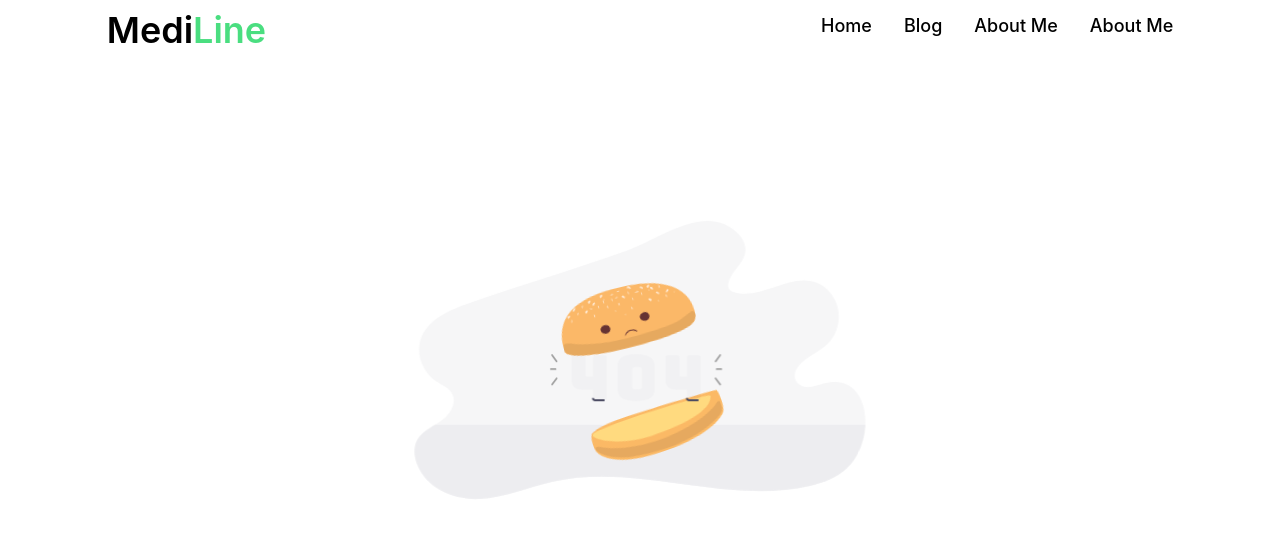
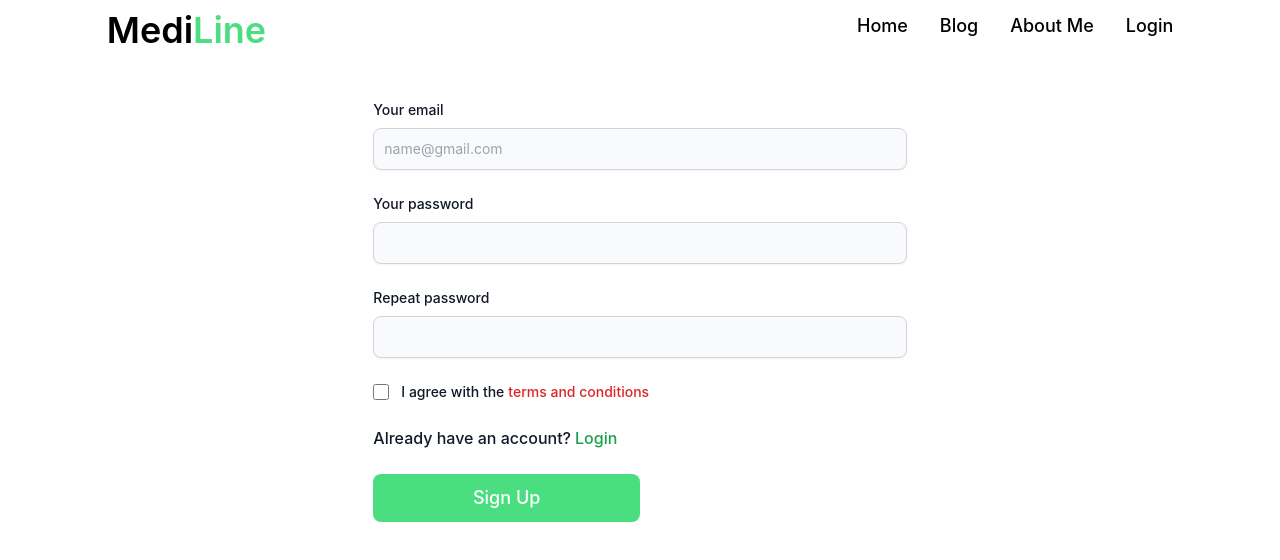
Before and after one commit to Rahad-khan/mediline, a React (Create React App) app: page /register in a window 1280 px wide. Shown: the top 560 px of the page. Built offline with nearby package versions, Linux system fonts and the light colour scheme; no server answers.

Commit message:
sign up and signout done

```diff
--- a/package.json
+++ b/package.json
@@ -6,8 +6,10 @@
     "@testing-library/jest-dom": "^5.16.4",
     "@testing-library/react": "^13.1.1",
     "@testing-library/user-event": "^13.5.0",
+    "firebase": "^9.6.11",
     "react": "^18.0.0",
     "react-dom": "^18.0.0",
+    "react-firebase-hooks": "^5.0.3",
     "react-icons": "^4.3.1",
     "react-responsive-carousel": "^3.2.23",
     "react-router-dom": "^6.3.0",
--- a/src/App.js
+++ b/src/App.js
@@ -6,6 +6,9 @@ import Blog from './components/Blog/Blog';
 import CheckOut from './components/CheckOut/CheckOut';
 import AboutMe from './components/AboutMe/AboutMe';
 import Error from './components/Error/Error';
+import Login from './components/Login/Login';
+import Register from './components/Register/Register';
+import RequireAuth from './components/RequireAuth/RequireAuth';
 
 function App() {
   return (
@@ -15,7 +18,13 @@ function App() {
         <Route path='/' element={<Home/>}></Route>
         <Route path='/blog' element={<Blog></Blog>}></Route>
         <Route path='/aboutme' element={<AboutMe/>}></Route>
-        <Route path='/checkout' element={<CheckOut/>}></Route>
+        <Route path='/checkout' element={
+          <RequireAuth>
+            <CheckOut/>
+          </RequireAuth>
+        }></Route>
+        <Route path='/login' element={<Login/>}></Route>
+        <Route path='/register' element={<Register/>}></Route>
         <Route path='*' element={<Error/>}></Route>
       </Routes>
     </div>
--- a/src/components/Footer/Footer.js
+++ b/src/components/Footer/Footer.js
@@ -6,86 +6,86 @@ import {BsTwitter, BsGithub} from 'react-icons/bs'
 const Footer = () => {
     const currentYear= new Date().getFullYear();
     return (
-        <footer class="bg-gray-800">
-    <div class="grid grid-cols-2 gap-8 py-8 px-6 md:grid-cols-4">
+        <footer className="bg-gray-800">
+    <div className="grid grid-cols-2 gap-8 py-8 px-6 md:grid-cols-4">
         <div>
-            <h2 class="mb-6 text-sm font-semibold text-gray-400 uppercase">Company</h2>
-            <ul class="text-gray-300">
-                <li class="mb-4">
-                    <a href="/" class=" hover:underline">About</a>
+            <h2 className="mb-6 text-sm font-semibold text-gray-400 uppercase">Company</h2>
+            <ul className="text-gray-300">
+                <li className="mb-4">
+                    <a href="/" className=" hover:underline">About</a>
                 </li>
-                <li class="mb-4">
-                    <a href="/" class="hover:underline">Careers</a>
+                <li className="mb-4">
+                    <a href="/" className="hover:underline">Careers</a>
                 </li>
-                <li class="mb-4">
-                    <a href="/" class="hover:underline">Blog</a>
+                <li className="mb-4">
+                    <a href="/" className="hover:underline">Blog</a>
                 </li>
             </ul>
         </div>
         <div>
-            <h2 class="mb-6 text-sm font-semibold text-gray-400 uppercase">Help center</h2>
-            <ul class="text-gray-300">
-                <li class="mb-4">
-                    <a href="/" class="hover:underline">Discord Server</a>
+            <h2 className="mb-6 text-sm font-semibold text-gray-400 uppercase">Help center</h2>
+            <ul className="text-gray-300">
+                <li className="mb-4">
+                    <a href="/" className="hover:underline">Discord Server</a>
                 </li>
-                <li class="mb-4">
-                    <a href="/" class="hover:underline">Twitter</a>
+                <li className="mb-4">
+                    <a href="/" className="hover:underline">Twitter</a>
                 </li>
-                <li class="mb-4">
-                    <a href="/" class="hover:underline">Facebook</a>
+                <li className="mb-4">
+                    <a href="/" className="hover:underline">Facebook</a>
                 </li>
-                <li class="mb-4">
-                    <a href="/" class="hover:underline">Contact Us</a>
+                <li className="mb-4">
+                    <a href="/" className="hover:underline">Contact Us</a>
                 </li>
             </ul>
         </div>
         <div>
-            <h2 class="mb-6 text-sm font-semibold text-gray-400 uppercase">Legal</h2>
-            <ul class="text-gray-300">
-                <li class="mb-4">
-                    <a href="/" class="hover:underline">Privacy Policy</a>
+            <h2 className="mb-6 text-sm font-semibold text-gray-400 uppercase">Legal</h2>
+            <ul className="text-gray-300">
+                <li className="mb-4">
+                    <a href="/" className="hover:underline">Privacy Policy</a>
                 </li>
-                <li class="mb-4">
-                    <a href="/" class="hover:underline">Licensing</a>
+                <li className="mb-4">
+                    <a href="/" className="hover:underline">Licensing</a>
                 </li>
-                <li class="mb-4">
-                    <a href="/" class="hover:underline">Terms &amp; Conditions</a>
+                <li className="mb-4">
+                    <a href="/" className="hover:underline">Terms &amp; Conditions</a>
                 </li>
             </ul>
         </div>
         <div>
-            <h2 class="mb-6 text-sm font-semibold text-gray-400 uppercase">Download</h2>
-            <ul class="text-gray-300">
-                <li class="mb-4">
-                    <a href="/" class="hover:underline">iOS</a>
+            <h2 className="mb-6 text-sm font-semibold text-gray-400 uppercase">Download</h2>
+            <ul className="text-gray-300">
+                <li className="mb-4">
+                    <a href="/" className="hover:underline">iOS</a>
                 </li>
-                <li class="mb-4">
-                    <a href="/" class="hover:underline">Android</a>
+                <li className="mb-4">
+                    <a href="/" className="hover:underline">Android</a>
                 </li>
-                <li class="mb-4">
-                    <a href="/" class="hover:underline">Windows</a>
+                <li className="mb-4">
+                    <a href="/" className="hover:underline">Windows</a>
                 </li>
-                <li class="mb-4">
-                    <a href="/" class="hover:underline">MacOS</a>
+                <li className="mb-4">
+                    <a href="/" className="hover:underline">MacOS</a>
                 </li>
             </ul>
         </div>
     </div>
-    <div class="py-6 px-4 bg-gray-700 md:flex md:items-center md:justify-between">
-        <span class="text-sm text-gray-300 sm:text-center">&copy; {currentYear} MediLine. All Rights Reserved.
+    <div className="py-6 px-4 bg-gray-700 md:flex md:items-center md:justify-between">
+        <span className="text-sm text-gray-300 sm:text-center">&copy; {currentYear} MediLine. All Rights Reserved.
         </span>
-        <div class="flex mt-4 space-x-6 sm:justify-center md:mt-0 items-center">
-            <a href="/" class="text-gray-400 hover:text-white">
-                <RiFacebookCircleFill  class="w-5 h-5"></RiFacebookCircleFill>
+        <div className="flex mt-4 space-x-6 sm:justify-center md:mt-0 items-center">
+            <a href="/" className="text-gray-400 hover:text-white">
+                <RiFacebookCircleFill  className="w-5 h-5"></RiFacebookCircleFill>
             </a>
-            <a href="/" class="text-gray-400 hover:text-white">
-                <GrInstagram class="w-5 h-5"></GrInstagram>
+            <a href="/" className="text-gray-400 hover:text-white">
+                <GrInstagram className="w-5 h-5"></GrInstagram>
             </a>
-            <a href="/" class="text-gray-400 hover:text-white">
-                <BsTwitter class="w-5 h-5"></BsTwitter>
+            <a href="/" className="text-gray-400 hover:text-white">
+                <BsTwitter className="w-5 h-5"></BsTwitter>
             </a>
-            <a href="/" class="text-gray-400 hover:text-white">
-                <BsGithub  class="w-5 h-5"></BsGithub>
+            <a href="/" className="text-gray-400 hover:text-white">
+                <BsGithub  className="w-5 h-5"></BsGithub>
             </a>
         </div>
     </div>
--- a/src/components/Header/Header.js
+++ b/src/components/Header/Header.js
@@ -3,9 +3,13 @@ import { Link } from "react-router-dom";
 import CustomLink from "../CustomLink/CustomLink";
 import { CgMenu } from "react-icons/cg";
 import { ImCross } from "react-icons/im";
+import { useAuthState } from "react-firebase-hooks/auth";
+import auth from "../../firebase.init";
+import { signOut } from "firebase/auth";
 
 const Header = () => {
   const [open, setOpen] = useState(false);
+  const [user] = useAuthState(auth);
 
   return (
     <header  className='md:w-5/6 p-4 md:p-0 mx-auto'>
@@ -47,10 +51,13 @@ const Header = () => {
                 </CustomLink>
               </li>
               <li className="mb-2">
-                <CustomLink
-                  to="/aboutme">
-                  About Me
+                {
+                  user ? <button className="font-medium" onClick={() => signOut(auth)}>Sign Out</button> : <CustomLink
+                  to="/login">
+                  Login
                 </CustomLink>
+                }
+
               </li>
             </ul>
           </div>
--- /dev/null
+++ b/src/components/Login/Login.js
@@ -0,0 +1,64 @@
+import React from "react";
+import { Link, useLocation, useNavigate } from "react-router-dom";
+import Register from "../Register/Register";
+
+const Login = () => {
+    let navigate = useNavigate();
+  let location = useLocation();
+  let from = location.state?.from?.pathname || "/";
+  return (
+    <div className="my-10 md:w-5/6 mx-auto">
+      <form className="md:w-1/2 mx-auto w-5/6 ">
+        <div className="mb-6">
+          <label
+            htmlFor="email"
+            className="block mb-2 text-sm font-medium text-gray-900 dark:text-gray-300"
+          >
+            Your email
+          </label>
+          <input
+            type="email"
+            id="email"
+            className="shadow-sm bg-gray-50 border border-gray-300 text-gray-900 text-sm rounded-lg  focus:outline-green-300 block w-full p-2.5"
+            placeholder="name@gmail.com"
+            required
+          />
+        </div>
+        <div className="mb-6">
+          <label
+            htmlFor="password"
+            className="block mb-2 text-sm font-medium text-gray-900 dark:text-gray-300"
+          >
+            Your password
+          </label>
+          <input
+            type="password"
+            id="password"
+            className="shadow-sm bg-gray-50 border border-gray-300 text-gray-900 text-sm rounded-lg  focus:outline-green-300 block w-full p-2.5"
+            required
+          />
+        </div>
+
+        <div className="text-sm mb-6">
+          <label
+            htmlFor="terms"
+            className="font-medium text-gray-900 dark:text-gray-300"
+          >
+            New to MediLine ?
+            <Link className="text-green-600 hover:underline ml-1" to='/register'>
+              Create New Account
+            </Link>
+          </label>
+        </div>
+        <button
+          type="submit"
+          className="text-white bg-green-700 hover:bg-green-800 focus:ring-4 focus:outline-none focus:ring-green-300 font-medium rounded-lg text-lg w-1/2 block px-6 py-2.5 text-center"
+        >
+          Login
+        </button>
+      </form>
+    </div>
+  );
+};
+
+export default Login;
--- /dev/null
+++ b/src/components/Register/Register.js
@@ -0,0 +1,121 @@
+import React, { useState } from "react";
+import { Link } from "react-router-dom";
+import {useCreateUserWithEmailAndPassword} from 'react-firebase-hooks/auth'
+import auth from "../../firebase.init";
+
+const Register = () => {
+    const [checked, setChecked] = useState(false);
+    const [repeatPassword, setRepeatPassword] = useState('');
+    const [error, setError] = useState('');
+    const [
+        createUserWithEmailAndPassword,
+        user,
+        loading,
+        createError,
+      ] = useCreateUserWithEmailAndPassword(auth , {sendEmailVerification: true});
+
+    const handleSignUp = (event) => {
+        event.preventDefault();
+        const email = event.target.email.value;
+        const password = event.target.password.value;
+        if (password !== repeatPassword) {
+            return setError("Password Didn't Match Try Again")
+        }
+        createUserWithEmailAndPassword(email, password);
+        setError('')
+    }
+  return (
+    <div className="my-10 md:w-5/6 mx-auto">
+      <form className="md:w-1/2 mx-auto w-5/6 " onSubmit={handleSignUp}>
+        <div className="mb-6">
+          <label
+            htmlFor="email"
+            className="block mb-2 text-sm font-medium text-gray-900 dark:text-gray-300"
+          >
+            Your email
+          </label>
+          <input
+            type="email"
+            id="email"
+            className="shadow-sm bg-gray-50 border border-gray-300 text-gray-900 text-sm rounded-lg  focus:outline-green-300 block w-full p-2.5"
+            placeholder="name@gmail.com"
+            required
+          />
+        </div>
+        <div className="mb-6">
+          <label
+            htmlFor="password"
+            className="block mb-2 text-sm font-medium text-gray-900 dark:text-gray-300"
+          >
+            Your password
+          </label>
+          <input
+            type="password"
+            id="password"
+            className="shadow-sm bg-gray-50 border border-gray-300 text-gray-900 text-sm rounded-lg  focus:outline-green-300 block w-full p-2.5"
+            required
+          />
+        </div>
+
+        <div className="mb-6">
+          <label
+            htmlFor="repeat-password"
+            className="block mb-2 text-sm font-medium text-gray-900 dark:text-gray-300"
+          >
+            Repeat password
+          </label>
+          <input
+          onBlur={(e) => setRepeatPassword(e.target.value)}
+            type="password"
+            id="repeat-password"
+            className="shadow-sm bg-gray-50 border border-gray-300 text-gray-900 text-sm rounded-lg  focus:outline-green-300 block w-full p-2.5"
+            required
+          />
+        </div>
+        <div className="flex items-start mb-6">
+          <div className="flex items-center h-5">
+            <input
+            onClick={() => setChecked(!checked)}
+              id="terms"
+              aria-describedby="terms"
+              type="checkbox"
+              className="w-4 h-4 bg-gray-50 rounded border border-gray-300 focus:ring-3 focus:ring-green-300"
+              required
+            />
+          </div>
+          <div className="ml-3 text-sm">
+            <label
+              htmlFor="terms"
+              className="font-medium text-gray-900 dark:text-gray-300"
+            >
+              I agree with the
+              <span className={`ml-1 ${checked? "text-green-600 hover:underline" : "text-red-600"} `}>
+                terms and conditions
+              </span>
+            </label>
+          </div>
+        </div>
+        <div className="text-start mb-6">
+          <label
+            className="font-medium text-gray-900 dark:text-gray-300"
+          >
+            Already have an account?
+            <Link className="text-green-600 hover:underline ml-1" to="/login">
+              Login
+            </Link>
+          </label>
+        </div>
+        <p className="text-red-700 mb-4">{error}</p>
+        <button
+        disabled={!checked}
+          type="submit"
+          className = {`text-white  focus:ring-4 focus:outline-none focus:ring-green-300 font-medium rounded-lg text-lg w-1/2 block px-6 py-2.5 text-center ${checked ? " bg-green-700 hover:bg-green-800 " : 'bg-green-400'}`}
+        >
+          Sign Up
+        </button>
+      </form>
+    </div>
+  );
+};
+
+export default Register;
--- /dev/null
+++ b/src/components/RequireAuth/RequireAuth.js
@@ -0,0 +1,22 @@
+import React from 'react';
+import { useAuthState } from 'react-firebase-hooks/auth';
+import { Navigate, useLocation } from 'react-router-dom';
+import auth from '../../firebase.init';
+
+const RequireAuth = ({children}) => {
+    const [user, loading] = useAuthState(auth);
+    const location = useLocation();
+    if(loading){
+        return <button type="button" class="bg-green-500 ..." disabled>
+        <svg class="animate-spin h-5 w-5 mr-3 ..." viewBox="0 0 24 24">
+        </svg>
+        Loading...
+      </button>
+    }
+    if(!user){
+        return <Navigate to="/login" state={{ from: location }} replace />;
+    }
+    return children;
+};
+
+export default RequireAuth;
--- /dev/null
+++ b/src/firebase.init.js
@@ -0,0 +1,22 @@
+// Import the functions you need from the SDKs you need
+import { initializeApp } from "firebase/app";
+import {getAuth} from 'firebase/auth'
+// TODO: Add SDKs for Firebase products that you want to use
+// https://firebase.google.com/docs/web/setup#available-libraries
+
+// Your web app's Firebase configuration
+const firebaseConfig = {
+  apiKey: "AIzaSyAw3Q06hT83IN15CYm37LtpGicUPielUi4",
+  authDomain: "medi-line-203b8.firebaseapp.com",
+  projectId: "medi-line-203b8",
+  storageBucket: "medi-line-203b8.appspot.com",
+  messagingSenderId: "344240327706",
+  appId: "1:344240327706:web:d8e6dc019f611baa1515a3"
+};
+
+// Initialize Firebase
+const app = initializeApp(firebaseConfig);
+
+const auth = getAuth(app);
+
+export default auth;
```
Also changed, not shown: 1 other file (tests, documents, lock files or other folders).
